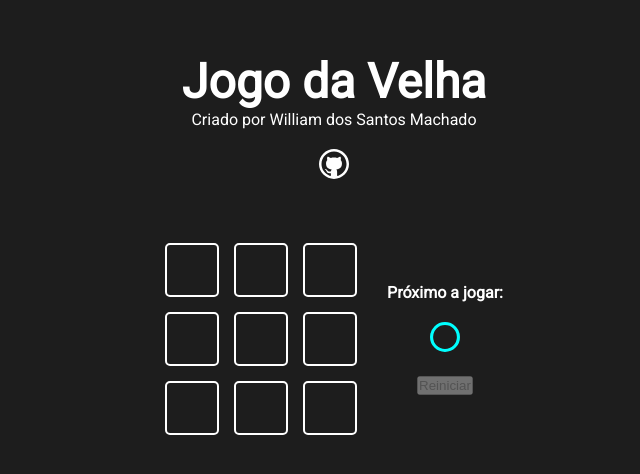
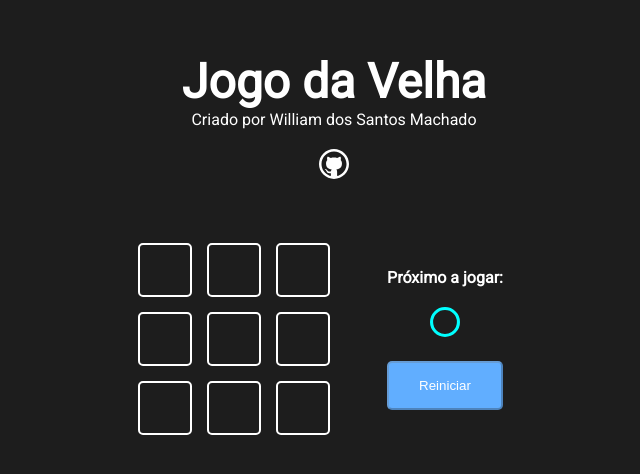
Before and after one commit to dohillo2021/react-jogo-da-velha, a Next.js app: page / in a window 1280 px wide. Shown: the part 176-650 px from the top of the page, without its empty margins (306-946 px from the left). Built offline with nearby package versions, Linux system fonts and the light colour scheme.

Commit message:
Corrigido responsavidade

```diff
--- a/src/components/button/Button.module.css
+++ b/src/components/button/Button.module.css
@@ -1,3 +1,13 @@
 .button {
+  padding: 15px 30px;
+  border-radius: 5px;
+  cursor:pointer;
+  border: nome;
+  background-color: #007BFF;
+  color: white
+}
 
+.button:disabled {
+  cursor:default;
+  background-color: #61AEFF;
 }
--- a/src/components/game/Game.module.css
+++ b/src/components/game/Game.module.css
@@ -9,3 +9,9 @@
   gap: 30px;
   align-items: center;
 }
+
+@media screen and (max-width:425px) {
+  .gameContent {
+    flex-direction: column;
+  }
+}
--- a/src/components/gameInfo/GameInfo.module.css
+++ b/src/components/gameInfo/GameInfo.module.css
@@ -3,4 +3,6 @@
   flex-direction: column;
   align-items: center;
   gap:20px;
+  min-width: 170px;
+
 }
```
